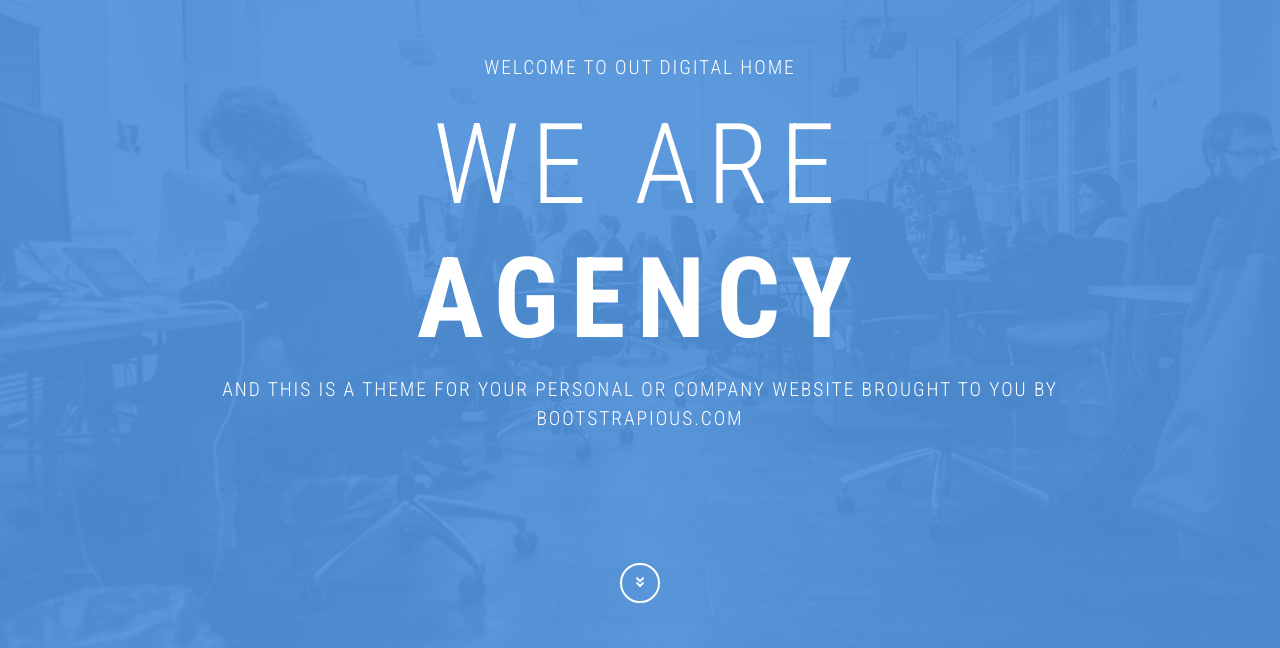
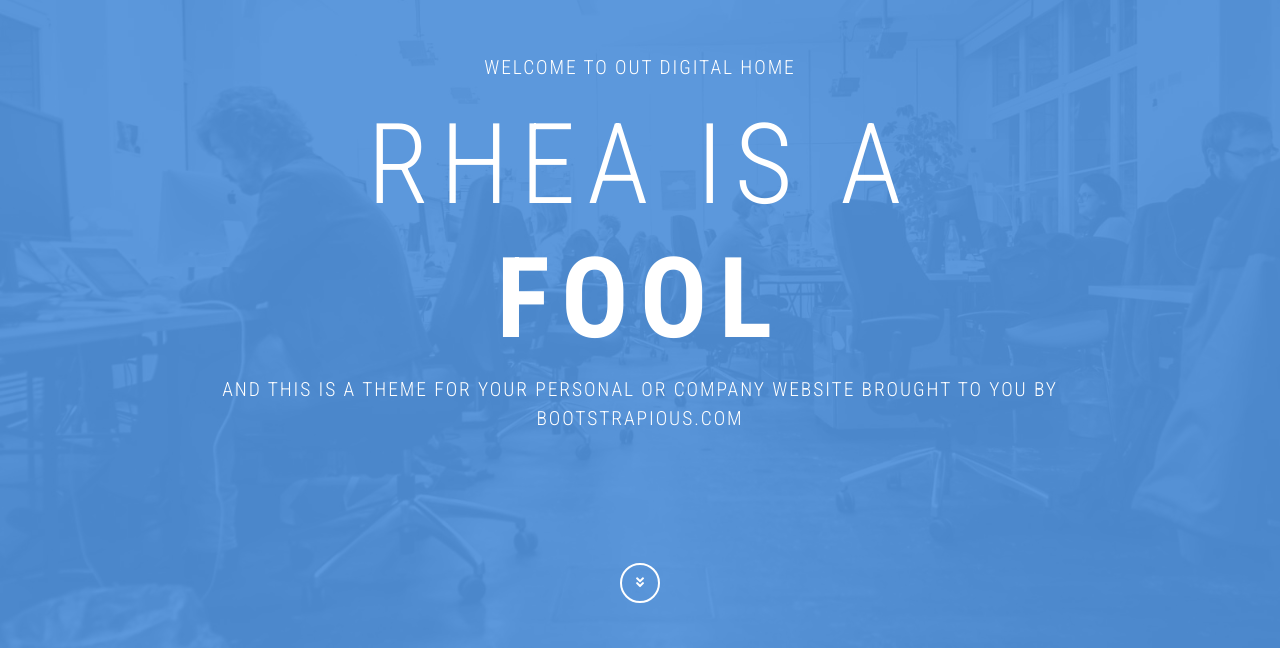
Before and after one commit to allwynvincent/allwyn.github.io, a plain HTML site: page index.html in a window 1280 px wide. Shown: the part 149-797 px from the top of the page. Drawn offline with nearby package versions, Linux system fonts and the light colour scheme.

Commit message:
test change
hbhb

```diff
--- a/index.html
+++ b/index.html
@@ -33,7 +33,7 @@
       <div class="content h-100 d-flex align-items-center">
         <div class="container text-center text-white">
           <p class="headings-font-family text-uppercase lead">Welcome to out digital home</p>
-          <h1 class="text-uppercase hero-text text-white">We are<span class="font-weight-bold d-block">Agency</span></h1>
+          <h1 class="text-uppercase hero-text text-white">Rhea is a <span class="font-weight-bold d-block">fool</span></h1>
           <p class="headings-font-family text-uppercase lead">And this is a theme for your personal or company website brought to you by <br><a href="#" class="text-white no-anchor-style">bootstrapious.Com</a></p>
         </div>
       </div><a href="#about" class="scroll-btn link-scroll"><i class="fas fa-angle-double-down"></i></a>
```
